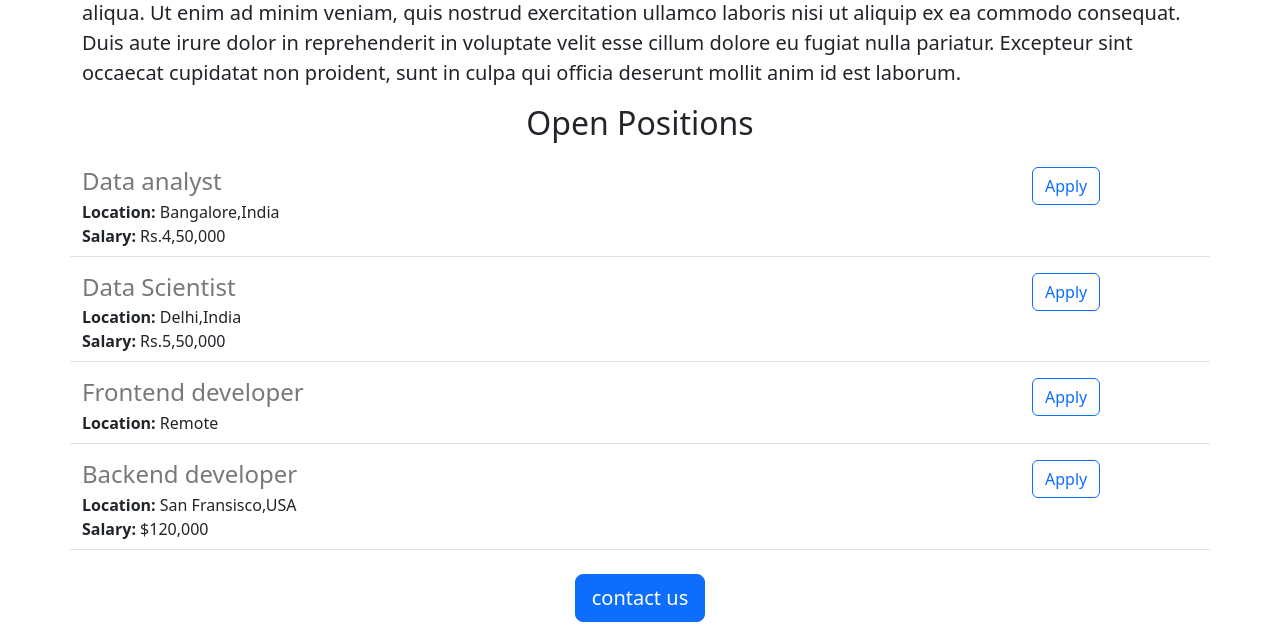
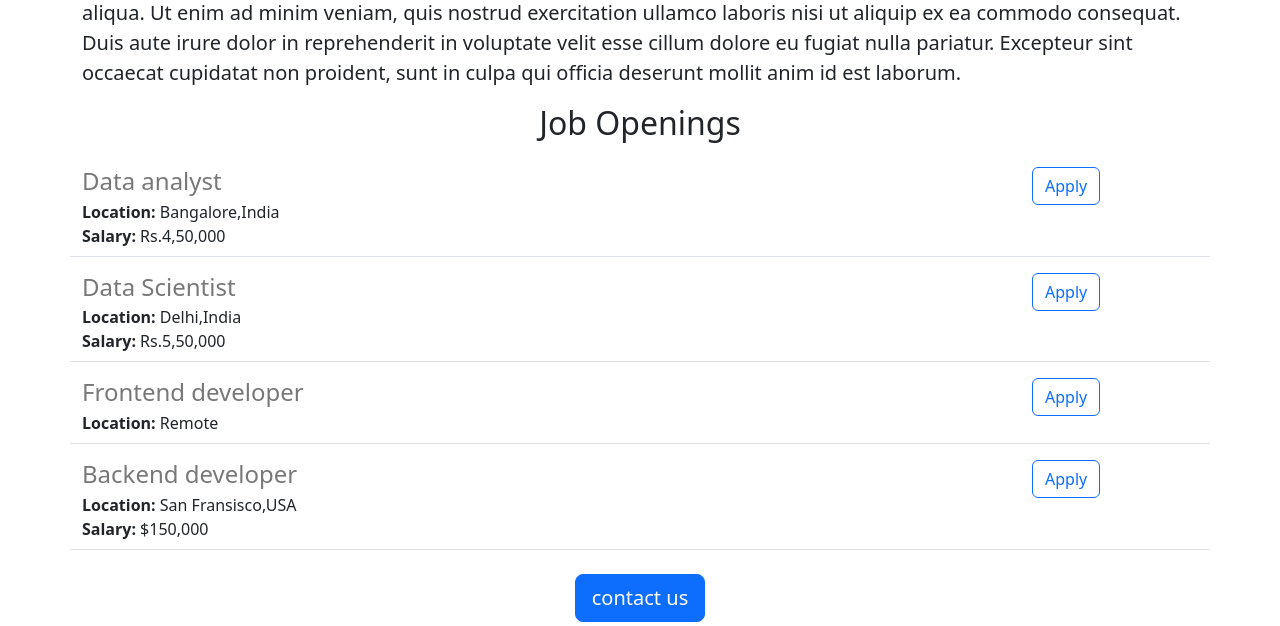
Before and after one commit to shilpajt/jovin-website, a Flask app: page / in a window 1280 px wide. Shown: the part 502-1128 px from the top of the page. Run offline with Flask 3, Linux system fonts and the light colour scheme.

Commit message:
made some changes

```diff
--- a/app.py
+++ b/app.py
@@ -23,7 +23,7 @@ JOBS =[
     "id":4,
     "Title":"Backend developer",
     "location":"San Fransisco,USA",
-    "salary":"$120,000"
+    "salary":"$150,000"
   }
 ]
 
--- a/templates/home.html
+++ b/templates/home.html
@@ -21,7 +21,7 @@
       <p class = "lead"> Lorem ipsum dolor sit amet, consectetur adipiscing elit, sed do eiusmod tempor incididunt ut labore et dolore magna aliqua. Ut enim ad minim veniam, quis nostrud exercitation ullamco laboris nisi ut aliquip ex ea commodo consequat. Duis aute irure dolor in reprehenderit in voluptate velit esse cillum dolore eu fugiat nulla pariatur. Excepteur sint occaecat cupidatat non proident, sunt in culpa qui officia deserunt mollit anim id est laborum.
     </p>
 
-    <h2 class="text-center mt-2 mb-4"> Open Positions </h2>
+    <h2 class="text-center mt-2 mb-4"> Job Openings </h2>
     <div class= mb-4>
       {% for job in jobs %}
         {% include 'jobitem.html' %}
```
